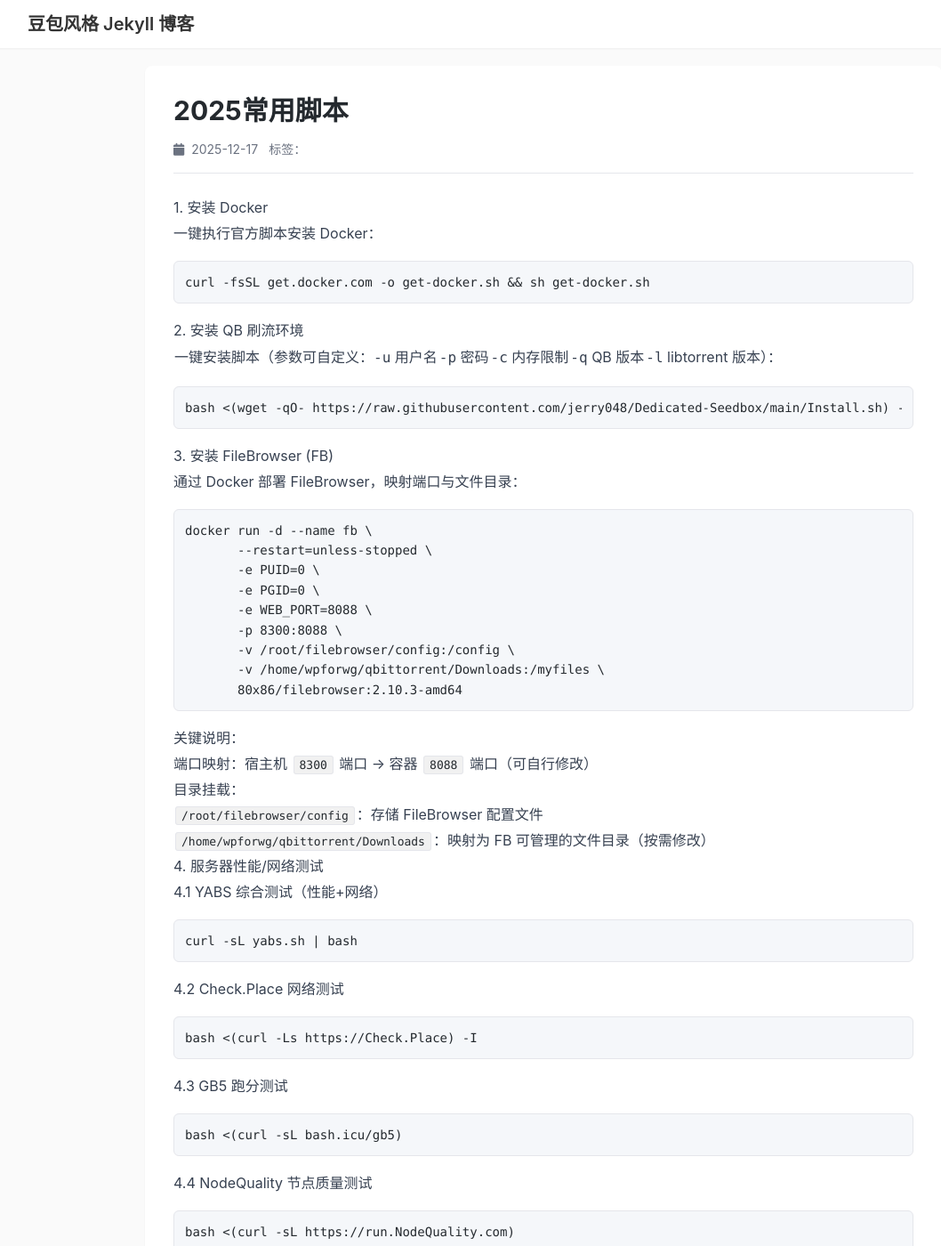
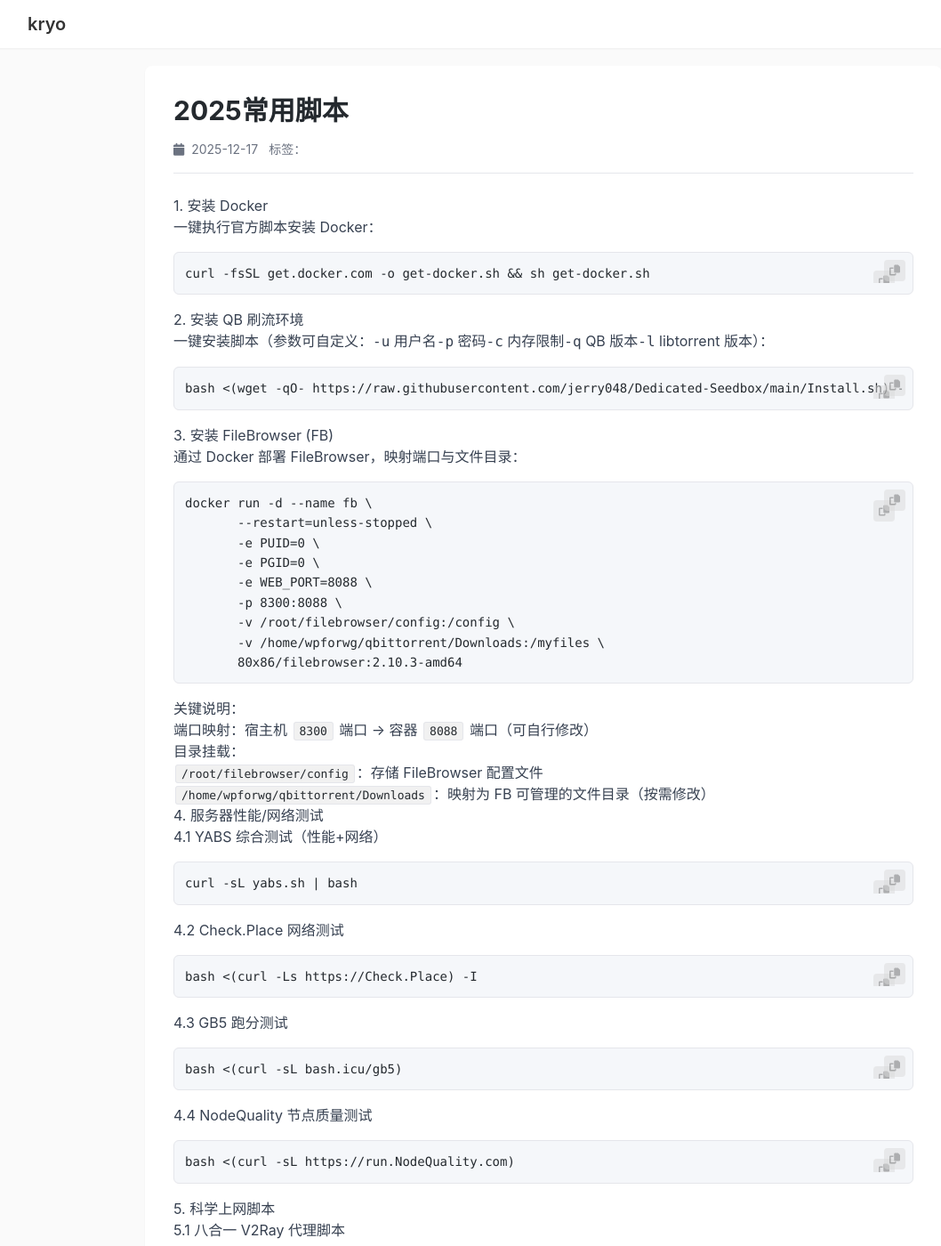
Before and after one commit to kryo0o/kryo0o.github.io, a Jekyll site: the page built from _posts/2025-12-17-2025常用脚本.md, in a window 1280 px wide and 1400 px high. Shown: the whole window at 89% size, without its empty margins (29-1087 px from the left). Built offline with Jekyll 4.4.1, drawn with Linux system fonts in a browser that asks for light colours; nearby versions of some CDN libraries.

Commit message:
优化：语义化+兼容性+移动端+性能

```diff
--- a/_config.yml
+++ b/_config.yml
@@ -1,4 +1,4 @@
-title: 豆包风格 Jekyll 博客
+title: kryo
 email: wpforwg@gmail.com
 description: "基于 Jekyll + GitHub Pages 构建的博客"
 baseurl: ""
@@ -22,7 +22,7 @@
   - jekyll-feed
   - jekyll-seo-tag
 
-# 简化Kramdown配置
+# 简化Kramdown配置（无冗余）
 kramdown:
   input: GFM
   parse_block_html: true
--- a/_layouts/default.html
+++ b/_layouts/default.html
@@ -7,15 +7,46 @@
   <script src="https://cdn.tailwindcss.com"></script>
   <link rel="stylesheet" href="https://cdnjs.cloudflare.com/ajax/libs/font-awesome/6.4.0/css/all.min.css">
   <style>
-    /* ========== 全局布局 ========== */
-    body {
+    /* ========== 全局CSS变量（统一维护） ========== */
+    :root {
+      --color-text-main: #24292e;
+      --color-text-light: #666;
+      --color-text-gray: #999;
+      --color-border: #e5e6eb;
+      --color-bg-main: #fafafa;
+      --color-bg-code-block: #f5f7fa;
+      --color-bg-code-inline: #f1f1f1;
+      --color-bg-copy-btn: #d9d9d9;
+      --color-bg-copy-btn-hover: #bfbfbf;
+      --color-bg-copy-success: #52c41a;
+      --border-radius-sm: 3px;
+      --border-radius-md: 4px;
+      --border-radius-lg: 6px;
+      --font-code: "Consolas", "Monaco", "Courier New", monospace;
+      --font-main: -apple-system, BlinkMacSystemFont, "Segoe UI", Roboto, Helvetica, Arial, sans-serif;
+    }
+
+    /* ========== 全局重置 & 基础样式 ========== */
+    * {
       margin: 0;
       padding: 0;
-      font-family: -apple-system, BlinkMacSystemFont, "Segoe UI", Roboto, Helvetica, Arial, sans-serif;
-      background-color: #fafafa;
-      color: #24292e;
+      box-sizing: border-box;
     }
-    .header-wrapper {
+
+    body {
+      font-family: var(--font-main);
+      background-color: var(--color-bg-main);
+      color: var(--color-text-main);
+      line-height: 1.8;
+    }
+
+    a {
+      text-decoration: none;
+      color: inherit;
+    }
+
+    /* ========== 头部（语义化） ========== */
+    header.header-wrapper {
       width: 100%;
       background: #fff;
       box-shadow: 0 1px 2px rgba(0,0,0,0.05);
@@ -24,99 +55,123 @@
       top: 0;
       z-index: 999;
     }
+
     .header-inner {
       max-width: 1200px;
       margin: 0 auto;
       padding: 0 20px;
     }
+
     .site-title {
       font-size: 20px;
       font-weight: 600;
       color: #333;
-      text-decoration: none;
     }
-    .container-main {
+
+    /* ========== 主内容区（语义化） ========== */
+    main.container-main {
       max-width: 1200px;
       margin: 0 auto;
       padding: 20px;
-      line-height: 1.8;
     }
 
-    /* ========== 1. 行内代码（纯文本，无上色） ========== */
-    p > code, li > code, span > code, div > code:not(.highlight code) {
-      background-color: #f1f1f1 !important;
-      border-radius: 3px !important;
-      padding: 2px 6px !important;
-      font-size: 13px !important;
-      font-family: "Consolas", "Monaco", "Courier New", monospace !important;
-      color: #24292e !important;
-      border: 1px solid #e5e6eb !important;
-      margin: 0 2px !important;
+    /* ========== 1. 行内代码样式（无!important，提升选择器特异性） ========== */
+    .container-main p > code,
+    .container-main li > code,
+    .container-main span > code,
+    .container-main div > code:not(.highlight code):not(.code-block code) {
+      background-color: var(--color-bg-code-inline);
+      border-radius: var(--border-radius-sm);
+      padding: 2px 6px;
+      font-size: 13px;
+      font-family: var(--font-code);
+      color: var(--color-text-main);
+      border: 1px solid var(--color-border);
+      margin: 0 2px;
     }
 
-    /* ========== 2. 块级代码（纯文本，无上色） ========== */
+    /* ========== 2. 块级代码样式（优化滚动+无!important） ========== */
     .highlight, .code-block {
-      background: #f5f7fa !important;
-      border: 1px solid #e5e6eb !important;
-      border-radius: 6px !important;
-      padding: 12px !important;
-      margin: 16px 0 !important;
-      overflow-x: auto !important;
-      position: relative !important;
-      font-size: 14px !important;
-      line-height: 1.6 !important;
-      max-width: 100% !important;
-    }
-    .highlight pre, .highlight code {
-      background: transparent !important;
-      border: none !important;
-      padding: 0 !important;
-      margin: 0 !important;
-      font-size: 14px !important;
-      line-height: 1.6 !important;
-      font-family: "Consolas", "Monaco", "Courier New", monospace !important;
-      color: #24292e !important;
+      background: var(--color-bg-code-block);
+      border: 1px solid var(--color-border);
+      border-radius: var(--border-radius-lg);
+      padding: 12px;
+      margin: 16px 0;
+      overflow-x: auto;
+      position: relative;
+      font-size: 14px;
+      line-height: 1.6;
+      max-width: 100%;
+      /* 优化滚动条样式 */
+      scrollbar-width: thin;
+      scrollbar-color: var(--color-border) var(--color-bg-code-block);
     }
 
-    /* ========== 复制按钮（唯一显示） ========== */
-    .copy-btn {
-      position: absolute !important;
-      top: 8px !important;
-      right: 8px !important;
-      width: 24px !important;
-      height: 24px !important;
-      border-radius: 4px !important;
-      background: #d9d9d9 !important;
-      border: none !important;
-      color: #666 !important;
-      cursor: pointer !important;
-      display: flex !important;
-      align-items: center !important;
-      justify-content: center !important;
-      z-index: 99 !important;
-      padding: 0 !important;
-      font-size: 12px !important;
-      opacity: 0.8 !important;
-      /* 初始隐藏，hover显示 */
-      display: none !important;
+    /* 兼容Chrome/Safari滚动条 */
+    .highlight::-webkit-scrollbar, .code-block::-webkit-scrollbar {
+      width: 6px;
+      height: 6px;
     }
-    /* 仅块级代码hover时显示一个按钮 */
-    .highlight:hover .copy-btn {
-      display: flex !important;
-    }
-    .copy-btn:hover {
-      opacity: 1 !important;
-      background: #bfbfbf !important;
-    }
-    .copy-btn.copied {
-      background: #52c41a !important;
-      color: #fff !important;
+    .highlight::-webkit-scrollbar-thumb, .code-block::-webkit-scrollbar-thumb {
+      background-color: var(--color-border);
+      border-radius: var(--border-radius-sm);
     }
 
-    /* ========== Banner样式 ========== */
+    .highlight pre, .highlight code,
+    .code-block pre, .code-block code {
+      background: transparent;
+      border: none;
+      padding: 0;
+      margin: 0;
+      font-size: 14px;
+      line-height: 1.6;
+      font-family: var(--font-code);
+      color: var(--color-text-main);
+    }
+
+    /* ========== 复制按钮（适配移动端+唯一化） ========== */
+    .copy-btn {
+      position: absolute;
+      top: 8px;
+      right: 8px;
+      width: 24px;
+      height: 24px;
+      border-radius: var(--border-radius-md);
+      background: var(--color-bg-copy-btn);
+      border: none;
+      color: var(--color-text-light);
+      cursor: pointer;
+      display: flex;
+      align-items: center;
+      justify-content: center;
+      z-index: 99;
+      padding: 0;
+      font-size: 12px;
+      opacity: 0.5; /* 初始半透明，适配移动端触摸 */
+      transition: opacity 0.2s ease;
+    }
+
+    .highlight:hover .copy-btn,
+    .code-block:hover .copy-btn {
+      opacity: 0.8; /* hover提升透明度 */
+    }
+
+    .copy-btn:hover {
+      opacity: 1;
+      background: var(--color-bg-copy-btn-hover);
+    }
+
+    .copy-btn.copied {
+      background: var(--color-bg-copy-success);
+      color: #fff;
+    }
+
+    /* ========== Banner样式（响应式高度） ========== */
     .banner {
       width: 100%;
-      height: 300px;
+      min-height: 200px;
+      height: 50vh;
+      max-height: 300px;
       background: url('{{ site.banner.image }}') no-repeat center center;
       background-size: cover;
       display: flex;
@@ -124,150 +179,202 @@
       justify-content: center;
       color: white;
       text-shadow: 0 2px 4px rgba(0,0,0,0.6);
-      border-radius: 8px;
+      border-radius: var(--border-radius-lg);
       margin-bottom: 30px;
     }
+
     .banner-content {
       text-align: center;
       padding: 0 20px;
     }
+
     .banner-content h1 {
       font-size: 36px;
       margin: 0 0 12px 0;
     }
+
     .banner-content p {
       font-size: 18px;
       margin: 0;
     }
 
-    /* ========== 文章列表样式（彻底屏蔽标签） ========== */
+    /* ========== 文章列表样式（简化标签屏蔽） ========== */
     .post-item {
       padding: 16px 0;
-      border-bottom: 1px solid #e5e6eb;
+      border-bottom: 1px solid var(--color-border);
     }
+
     .post-header {
       display: flex;
       justify-content: space-between;
       align-items: center;
       margin-bottom: 8px;
     }
+
     .post-title {
       font-size: 20px;
       font-weight: 600;
       margin: 0;
     }
-    .post-title a {
-      color: #333;
-      text-decoration: none;
-    }
+
     .post-title a:hover {
       color: #4096ff;
     }
+
     .post-date {
       font-size: 14px;
-      color: #999;
+      color: var(--color-text-gray);
       margin: 0;
     }
-    /* 🔥 强制屏蔽所有标签相关元素（优先级最高） */
+
+    /* 强制屏蔽所有标签相关元素（极简版） */
     .tag-item, .tags, .post-tags, [class*="tag"], [id*="tag"] {
       display: none !important;
-      visibility: hidden !important;
-      opacity: 0 !important;
-      width: 0 !important;
-      height: 0 !important;
-      margin: 0 !important;
-      padding: 0 !important;
     }
+
     .post-excerpt {
       font-size: 15px;
-      color: #666;
+      color: var(--color-text-light);
       line-height: 1.6;
       margin: 0;
     }
 
-    /* ========== 页码分页样式 ========== */
+    /* ========== 页码分页样式（移动端适配） ========== */
     .pagination {
       display: flex;
       justify-content: center;
       gap: 8px;
       margin-top: 40px;
       padding: 20px 0;
+      flex-wrap: wrap; /* 小屏幕自动换行 */
     }
+
     .page-number {
       display: inline-block;
       padding: 8px 16px;
-      border: 1px solid #e5e6eb;
-      border-radius: 4px;
-      color: #666;
-      text-decoration: none;
+      border: 1px solid var(--color-border);
+      border-radius: var(--border-radius-md);
+      color: var(--color-text-light);
       font-size: 14px;
-      transition: all 0.2s;
+      transition: all 0.2s ease;
     }
+
     .page-number:hover {
-      border-color: #d9d9d9;
-      background-color: #f5f5f5;
+      border-color: var(--color-bg-copy-btn);
+      background-color: var(--color-bg-code-inline);
     }
+
     .page-number.current {
-      background-color: #d9d9d9;
-      color: #666;
-      border-color: #d9d9d9;
+      background-color: var(--color-bg-copy-btn);
+      color: var(--color-text-light);
+      border-color: var(--color-bg-copy-btn);
       font-weight: 600;
+    }
+
+    /* 移动端分页适配 */
+    @media (max-width: 480px) {
+      .page-number {
+        padding: 6px 12px;
+        font-size: 12px;
+      }
+      .banner-content h1 {
+        font-size: 28px;
+      }
+      .banner-content p {
+        font-size: 16px;
+      }
     }
   </style>
 </head>
 <body>
-  <!-- 头部：仅保留标题 -->
-  <div class="header-wrapper">
+  <!-- 头部（语义化标签） -->
+  <header class="header-wrapper">
     <div class="header-inner">
       <a href="{{ '/' | relative_url }}" class="site-title">
         {{ site.title }}
       </a>
     </div>
-  </div>
+  </header>
 
-  <!-- 主内容区 -->
-  <div class="container-main">
+  <!-- 主内容区（语义化标签） -->
+  <main class="container-main">
     {{ content }}
-  </div>
+  </main>
 
-  <!-- 复制按钮脚本（确保唯一+保留换行） -->
+  <!-- 复制按钮脚本（兼容+动态支持+唯一化） -->
   <script>
-    document.addEventListener('DOMContentLoaded', function() {
-      // 第一步：清除所有已存在的复制按钮（解决重复问题）
+    // 封装复制按钮初始化函数（支持动态加载代码块）
+    function initCopyButtons() {
+      // 第一步：清除所有已存在的复制按钮（杜绝重复）
       const existingBtns = document.querySelectorAll('.copy-btn');
       existingBtns.forEach(btn => btn.remove());
 
-      // 第二步：为每个代码块添加唯一的复制按钮
-      const codeBlocks = document.querySelectorAll('.highlight');
+      // 第二步：为所有块级代码添加按钮（支持.highlight和.code-block）
+      const codeBlocks = document.querySelectorAll('.highlight, .code-block');
       codeBlocks.forEach(block => {
-        // 防止重复添加（双重保险）
+        // 双重保险：跳过已添加按钮的代码块
         if (block.querySelector('.copy-btn')) return;
 
+        // 创建复制按钮
         const copyBtn = document.createElement('button');
         copyBtn.className = 'copy-btn';
         copyBtn.innerHTML = '<i class="fa-solid fa-copy"></i>';
         block.appendChild(copyBtn);
 
-        // 复制逻辑：保留换行/空格格式
+        // 复制成功/失败回调
+        const copySuccess = () => {
+          copyBtn.innerHTML = '<i class="fa-solid fa-check"></i>';
+          copyBtn.classList.add('copied');
+          setTimeout(() => {
+            copyBtn.innerHTML = '<i class="fa-solid fa-copy"></i>';
+            copyBtn.classList.remove('copied');
+          }, 1500);
+        };
+
+        const copyFail = (err) => {
+          alert(`复制失败：${err.message || '未知错误'}`);
+        };
+
+        // 复制逻辑（兼容新旧浏览器）
         copyBtn.addEventListener('click', function() {
           const codeEl = block.querySelector('code');
-          const code = codeEl ? codeEl.textContent : ''; // 无trim，保留原始格式
+          const code = codeEl ? codeEl.textContent : '';
 
-          if (code) {
-            navigator.clipboard.writeText(code).then(() => {
-              copyBtn.innerHTML = '<i class="fa-solid fa-check"></i>';
-              copyBtn.classList.add('copied');
-              setTimeout(() => {
-                copyBtn.innerHTML = '<i class="fa-solid fa-copy"></i>';
-                copyBtn.classList.remove('copied');
-              }, 1500);
-            }).catch(err => {
-              alert('复制失败：' + err.message);
-            });
+          if (!code) return copyFail(new Error('无可复制的代码内容'));
+
+          // 现代浏览器：Clipboard API
+          if (navigator.clipboard) {
+            navigator.clipboard.writeText(code)
+              .then(copySuccess)
+              .catch(copyFail);
+          }
+          // 旧浏览器降级：execCommand
+          else {
+            const textarea = document.createElement('textarea');
+            textarea.value = code;
+            textarea.style.position = 'fixed'; // 避免滚动到可视区域外
+            textarea.style.opacity = 0;
+            document.body.appendChild(textarea);
+
+            textarea.select();
+            try {
+              const success = document.execCommand('copy');
+              success ? copySuccess() : copyFail(new Error('浏览器不支持复制功能'));
+            } catch (err) {
+              copyFail(err);
+            } finally {
+              document.body.removeChild(textarea);
+            }
           }
         });
       });
-    });
+    }
+
+    // 初始加载执行
+    document.addEventListener('DOMContentLoaded', initCopyButtons);
+
+    // 暴露全局方法，方便动态加载代码块后手动调用
+    window.initCopyButtons = initCopyButtons;
   </script>
 </body>
 </html>
--- a/index.html
+++ b/index.html
@@ -11,7 +11,7 @@
   </div>
 </div>
 
-<!-- 文章列表（仅标题+日期，无任何标签） -->
+<!-- 文章列表 -->
 <div class="post-list">
   {% if paginator.posts.size > 0 %}
     {% for post in paginator.posts %}
@@ -29,7 +29,7 @@
     {% endfor %}
   {% else %}
     <div class="post-item text-center">
-      <p style="color: #999; font-size: 16px;">暂无文章</p>
+      <p style="color: var(--color-text-gray); font-size: 16px;">暂无文章</p>
     </div>
   {% endif %}
 </div>
```
